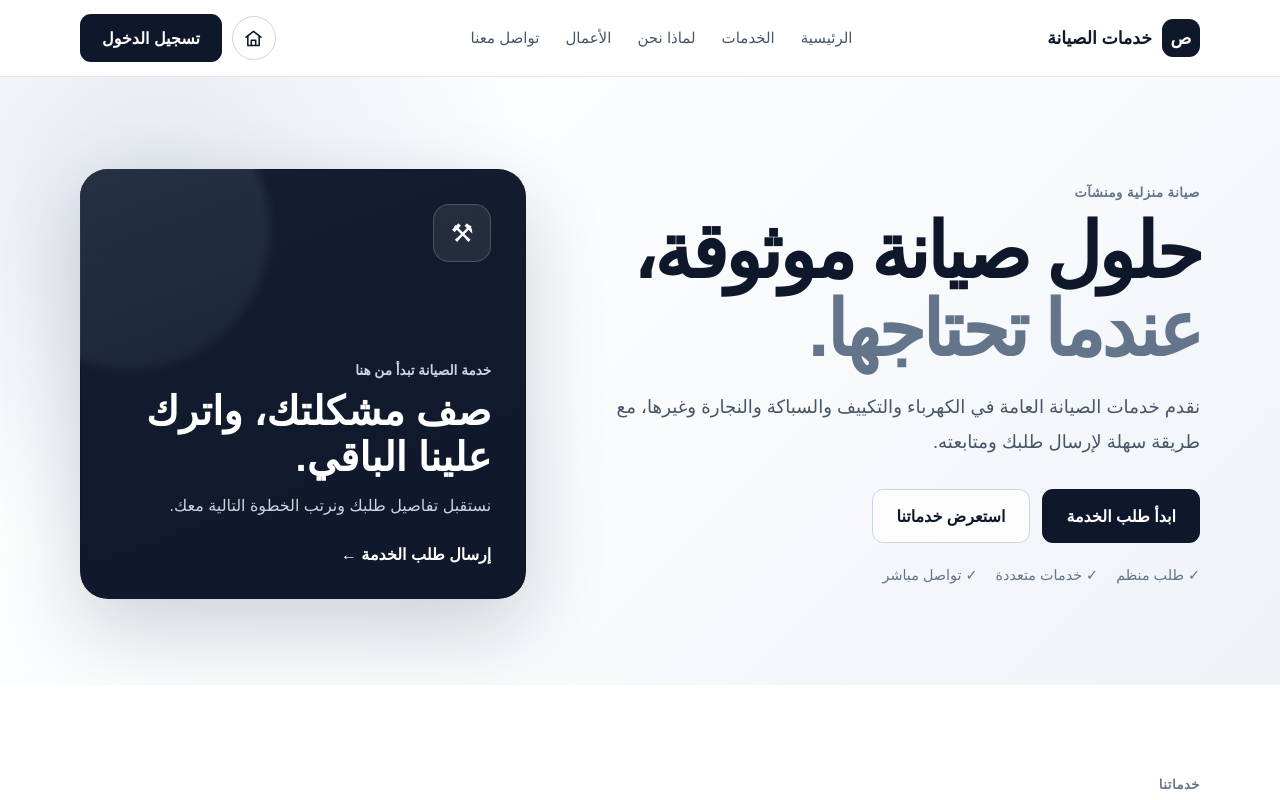
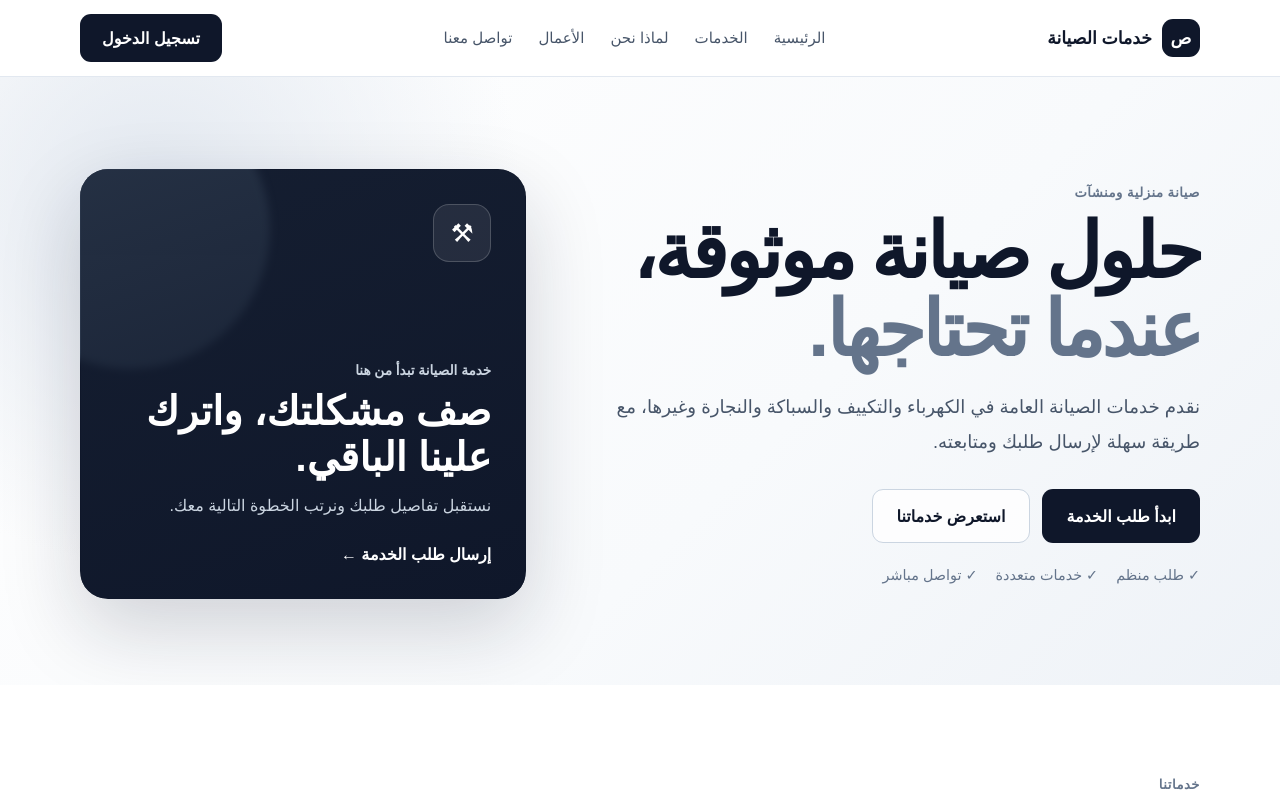
Before and after one commit to nsqdes-source/maintenance-website, a Next.js app: page / in a window 1280 px wide. Shown: the top 800 px of the page. Built offline with nearby package versions, Linux system fonts and the light colour scheme; no server answers.

Commit message:
Remove duplicate home control from layout header

```diff
--- a/app/layout.tsx
+++ b/app/layout.tsx
@@ -23,32 +23,7 @@ function SiteHeader() {
           <a href="/#works">الأعمال</a>
           <a href="/#contact">تواصل معنا</a>
         </nav>
-        <div style={{ display: "flex", alignItems: "center", gap: 10, flex: "0 0 auto" }}>
-          <a
-            href="/"
-            aria-label="العودة إلى الصفحة الرئيسية"
-            title="العودة إلى الرئيسية"
-            style={{
-              width: 44,
-              height: 44,
-              display: "grid",
-              placeItems: "center",
-              padding: 0,
-              border: "1px solid #cbd5e1",
-              borderRadius: "50%",
-              background: "#fff",
-              color: "#0f172a",
-              textDecoration: "none",
-            }}
-          >
-            <svg viewBox="0 0 24 24" aria-hidden="true" style={{ width: 21, height: 21, fill: "none", stroke: "currentColor", strokeWidth: 1.8, strokeLinecap: "round", strokeLinejoin: "round" }}>
-              <path d="M3.5 10.5 12 3.8l8.5 6.7" />
-              <path d="M5.5 9.5V20h13V9.5" />
-              <path d="M9.5 20v-6h5v6" />
-            </svg>
-          </a>
-          <HeaderAccountControl />
-        </div>
+        <HeaderAccountControl />
       </div>
     </header>
   );
```
